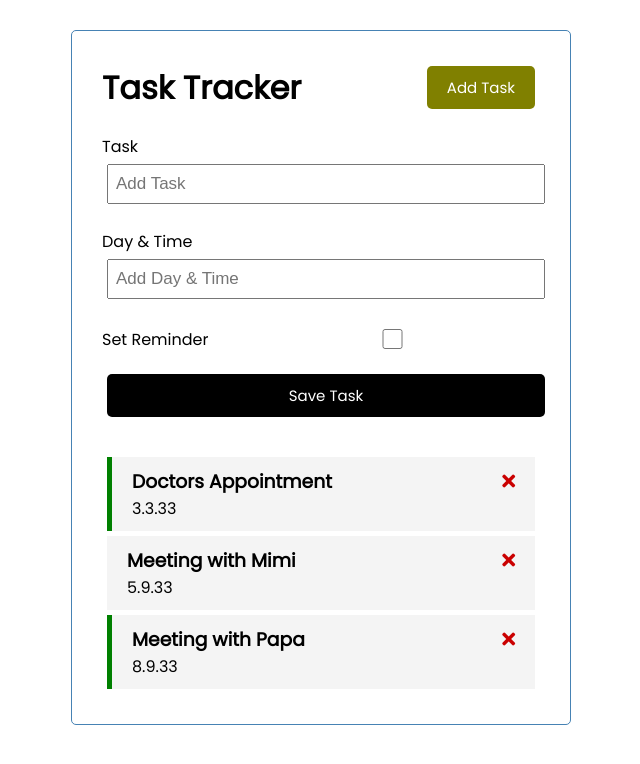
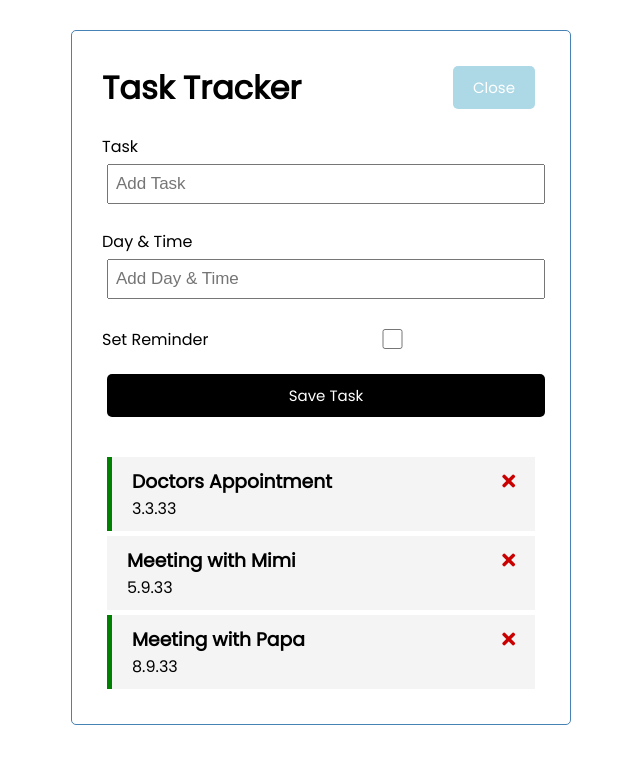
Before and after one commit to soso-md/js-learning2, a Vue app in the folder task-tracker/: page / in a window 1280 px wide. Both pictures are taken after a click on the button "Add Task". Shown: the top 764 px of the page, without its empty margins (319-959 px from the left). Built offline with nearby package versions, Linux system fonts and the light colour scheme.

Commit message:
Added: conditional classes for hiding form

```diff
--- a/task-tracker/src/App.vue
+++ b/task-tracker/src/App.vue
@@ -1,7 +1,13 @@
 <template>
   <div class="container">
-    <Header title="Task Tracker" />
-    <AddTasks @add-task="addTask" />
+    <Header
+      title="Task Tracker"
+      @btn-click="toggleAddTask"
+      :showAddTask="showAddTask"
+    />
+    <div v-show="showAddTask">
+      <AddTasks @add-task="addTask" />
+    </div>
     <Tasks
       :tasks="tasks"
       @delete-task="deleteTask"
@@ -25,6 +31,7 @@ export default {
   data() {
     return {
       tasks: [],
+      showAddTask: false,
     };
   },
   methods: {
@@ -40,6 +47,9 @@ export default {
       this.tasks = this.tasks.map((task) =>
         task.id === id ? { ...task, reminder: !task.reminder } : task
       );
+    },
+    toggleAddTask() {
+      this.showAddTask = !this.showAddTask;
     },
   },
 
--- a/task-tracker/src/components/Button.vue
+++ b/task-tracker/src/components/Button.vue
@@ -1,5 +1,9 @@
 <template>
-  <button @click="onClick" :style="{ background: color }" class="btn">
+  <button
+    @click="$emit('btn-click')"
+    :style="{ background: color }"
+    class="btn"
+  >
     {{ text }}
   </button>
 </template>
@@ -11,11 +15,6 @@ export default {
     text: String,
     color: String,
   },
-  methods: {
-    onClick() {
-      console.log("click");
-    },
-  },
 };
 </script>
 
--- a/task-tracker/src/components/Header.vue
+++ b/task-tracker/src/components/Header.vue
@@ -1,7 +1,11 @@
 <template>
   <header>
     <h1>{{ title }}</h1>
-    <Button text="Add Task" color="olive" />
+    <Button
+      :text="showAddTask ? 'Close' : 'Add Task'"
+      :color="showAddTask ? 'lightblue' : 'olive'"
+      @btn-click="$emit('btn-click')"
+    />
   </header>
 </template>
 
@@ -11,6 +15,7 @@ export default {
   name: "Header",
   props: {
     title: String,
+    showAddTask: Boolean,
   },
   components: {
     Button,
```
